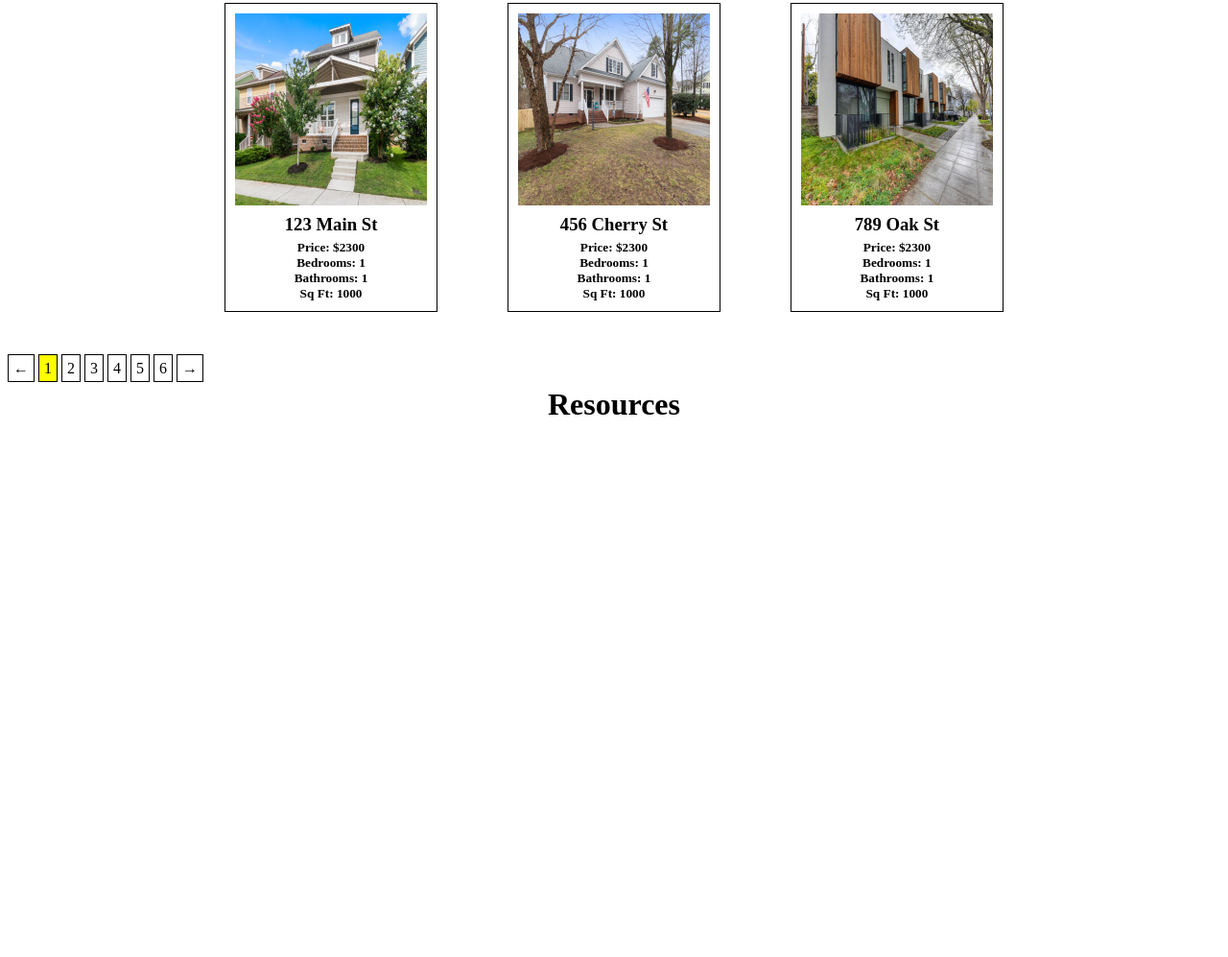
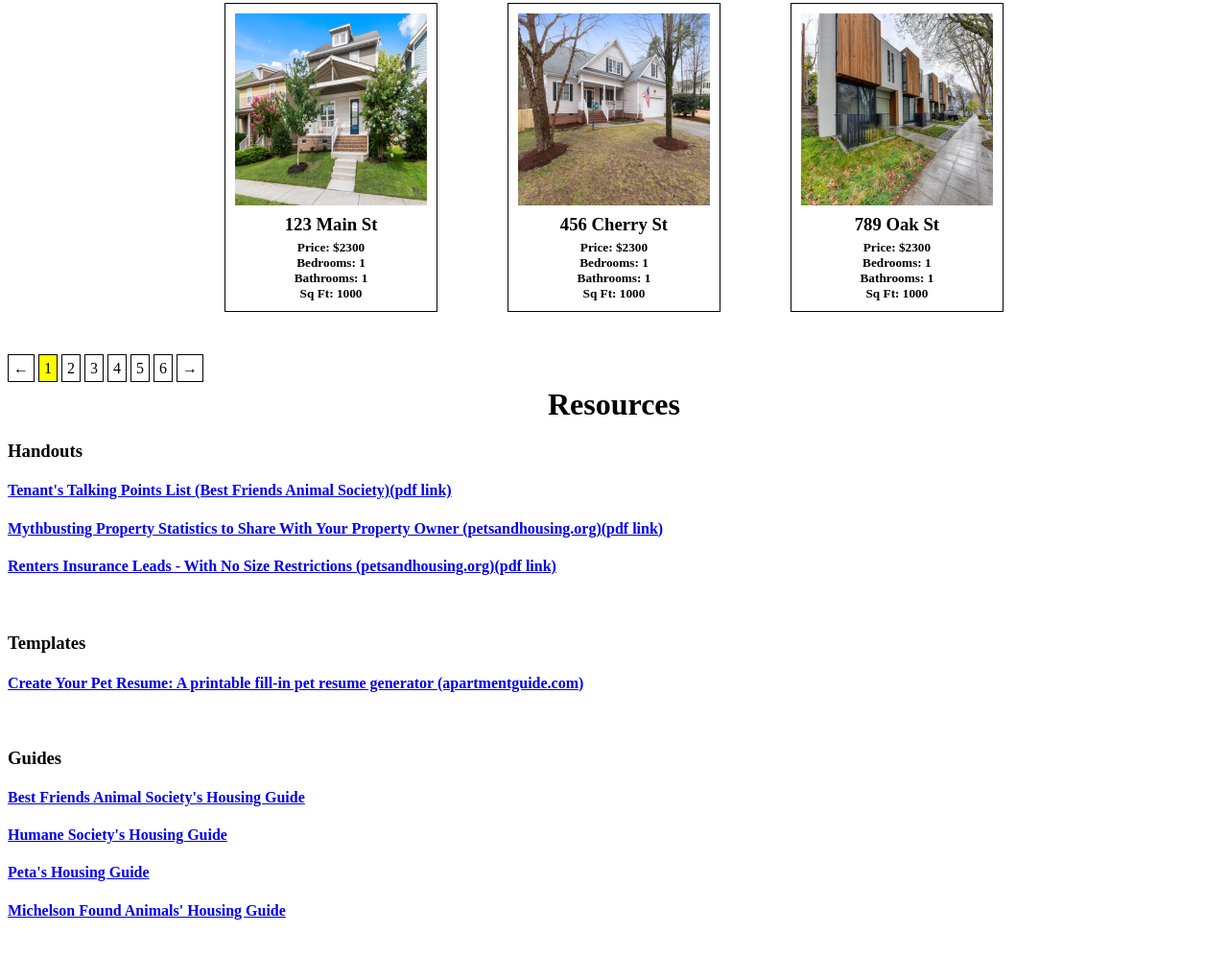
Before and after one commit to Gitling01/Doghouse, a website: page public/index.html in a window 1280 px wide. Shown: the part 1050-2047 px from the top of the page at 96% size. Before the commit the page ends 1500 px from the top, so only its background shows below. Drawn offline with Linux system fonts and the light colour scheme; no server answers.

Commit message:
Add unstyled resource links

```diff
--- a/public/index.html
+++ b/public/index.html
@@ -152,6 +152,26 @@
 
 
             <h1 class="title">Resources</h1>
+<p>
+    <h3>Handouts</h3>
+    <h4><a href="https://bestfriends.org/sites/default/files/2023-07/234067-PetInclusiveMaterials-OnePager-dp.pdf">Tenant's Talking Points List (Best Friends Animal Society)(pdf link)</a></h4>
+    <h4><a href="https://www.petsandhousing.org/wp-content/uploads/2024/03/PIHI-Myth-Busting-Statistics-to-Share-with-Your-Property-Owner-or-Manager.pdf">Mythbusting Property Statistics to Share With Your Property Owner (petsandhousing.org)(pdf link)</a></h4>
+    <h4><a href="https://www.petsandhousing.org/wp-content/uploads/2024/03/Renters-Insurance.pdf">Renters Insurance Leads - With No Size Restrictions (petsandhousing.org)(pdf link)</a><h4>
+</p>
+<br>
+<p>
+    <h3>Templates</h3>
+    <h4><a href="https://www.apartmentguide.com/blog/pet-resume/">Create Your Pet Resume: A printable fill-in pet resume generator (apartmentguide.com)</a></h4>
+</p>
+<br>
+<p>
+    <h3>Guides</h3>
+    <h4><a href="https://bestfriends.org/pet-care-resources/pet-friendly-rentals-guide-finding-housing">Best Friends Animal Society's Housing Guide</a></h4>
+    <h4><a href="https://www.humanesociety.org/resources/information-renters-pets">Humane Society's Housing Guide</a></h4>
+    <h4><a href="https://www.peta.org/living/animal-companions/online-resources-finding-animal-friendly-housing/">Peta's Housing Guide</a></h4>
+    <h4><a href="https://www.petsandhousing.org/pet-owners/">Michelson Found Animals' Housing Guide</a></h4>
+</p>
+<br>
         </div>
 
     </div>
--- a/server.js
+++ b/server.js
@@ -33,3 +33,5 @@ app.get('/data', async (req,res) => {
 app.listen(port, () => {
     console.log(`App listening on port ${port}`)
 })
+
+C
```
